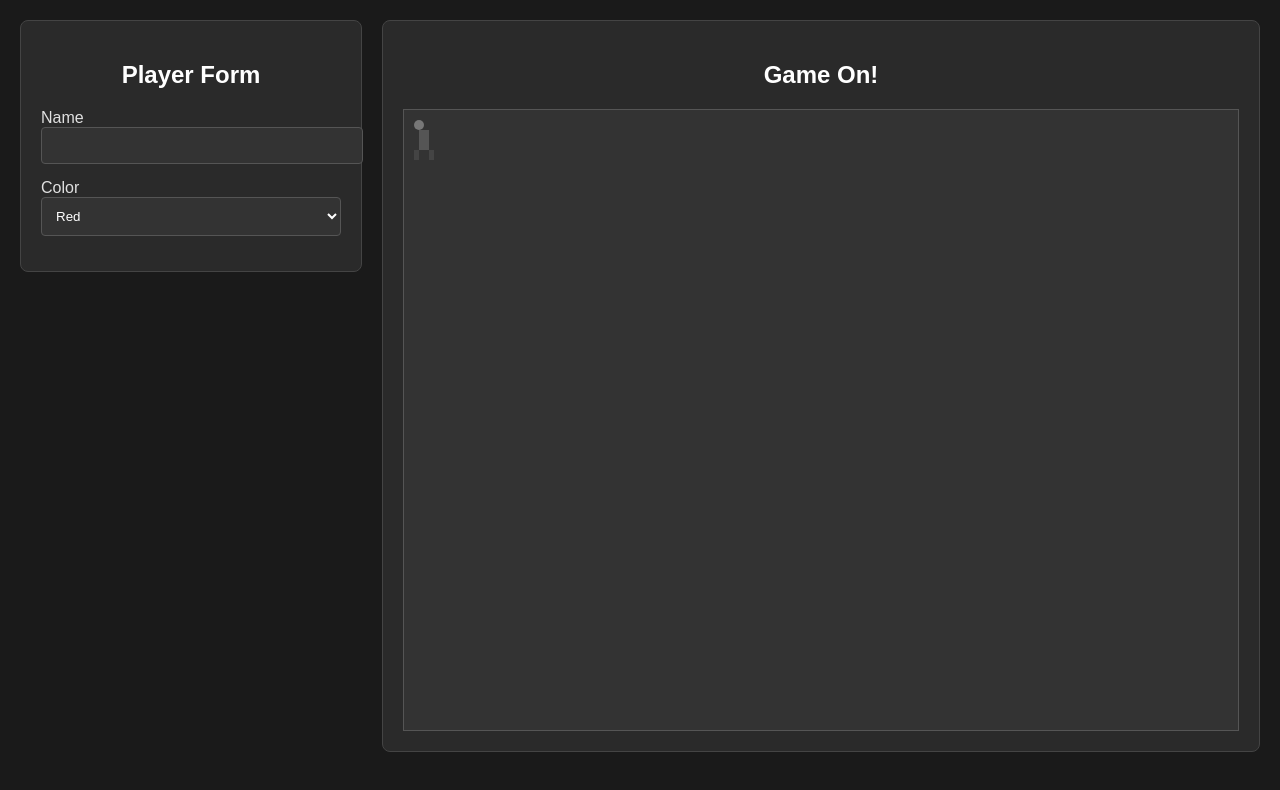
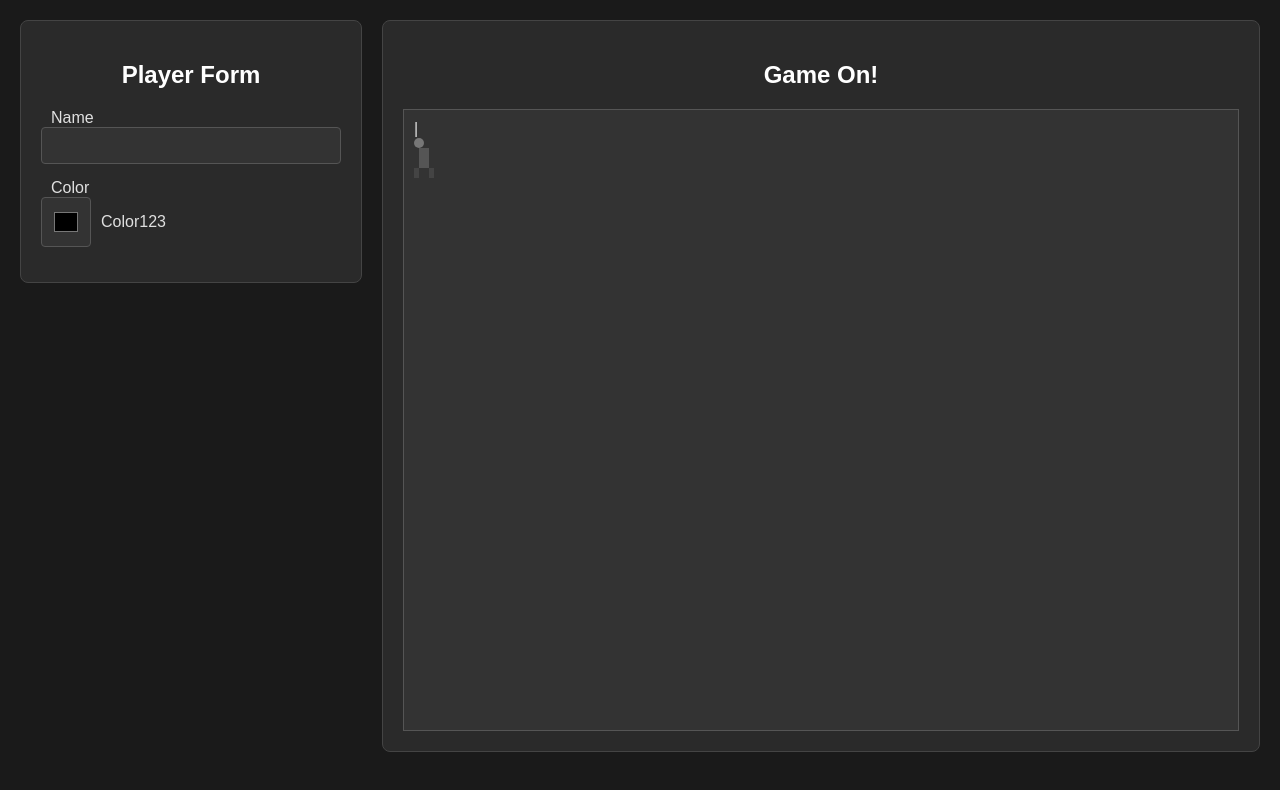
Before and after one commit to makzylinski/map-char, a React (Create React App) app: page / in a window 1280 px wide. Shown: the top 790 px of the page. Built offline with nearby package versions, Linux system fonts and the light colour scheme; no server answers.

Commit message:
added color picker

```diff
--- a/src/components/Form/Form.css
+++ b/src/components/Form/Form.css
@@ -15,25 +15,37 @@
 
 .form__row {
   margin-bottom: 15px;
+  display: flex;
+  flex-direction: column;
 }
 
 .form__row label {
   display: block;
   color: #e0e0e0;
+  padding-left: 10px;
 }
 
-input,
-select {
+input {
+  box-sizing: border-box;
   background-color: #333;
   color: #fff;
   border: 1px solid #555;
   padding: 10px;
   border-radius: 4px;
-  width: 100%;
+
 }
 
-input:focus,
-select:focus {
+input[type='color'] {
+  height: 50px;
+}
+
+input:focus {
   border-color: #888;
   outline: none;
 }
+
+.form__row--picker {
+  display: flex;
+  align-items: center;
+  gap: 10px;
+}
--- a/src/components/Form/Form.tsx
+++ b/src/components/Form/Form.tsx
@@ -18,7 +18,7 @@ export default function Form({ onNameChange, onColorChange }: Props) {
       .then((resData) => {
         console.log(resData);
       });
-  });
+  }, []);
 
   function handleNameChange(event: any) {
     setEnteredName(event?.target.value);
@@ -46,16 +46,15 @@ export default function Form({ onNameChange, onColorChange }: Props) {
 
       <div className="form__row">
         <label htmlFor="color">Color</label>
-        <select
-          name="color"
-          id="color"
-          onChange={handleColorChange}
-          value={enteredColor}
-        >
-          <option value="red">Red</option>
-          <option value="green">Green</option>
-          <option value="blue">Blue</option>
-        </select>
+        <div className="form__row--picker">
+          <input
+            type="color"
+            id="color"
+            onChange={handleColorChange}
+            value={enteredColor}
+          />
+          <p className="form__row--label">Color123</p>
+        </div>
       </div>
     </form>
   );
--- a/src/components/Player/Player.tsx
+++ b/src/components/Player/Player.tsx
@@ -17,7 +17,9 @@ export default function Player({ name, color }: Props) {
 
   return (
     <div className="character">
-      <div className="name">{name}</div>
+      <div className="name">
+        {name} | {color}
+      </div>
       <div className="head"></div>
       <div className="torso"></div>
       <div className="legs">
```
